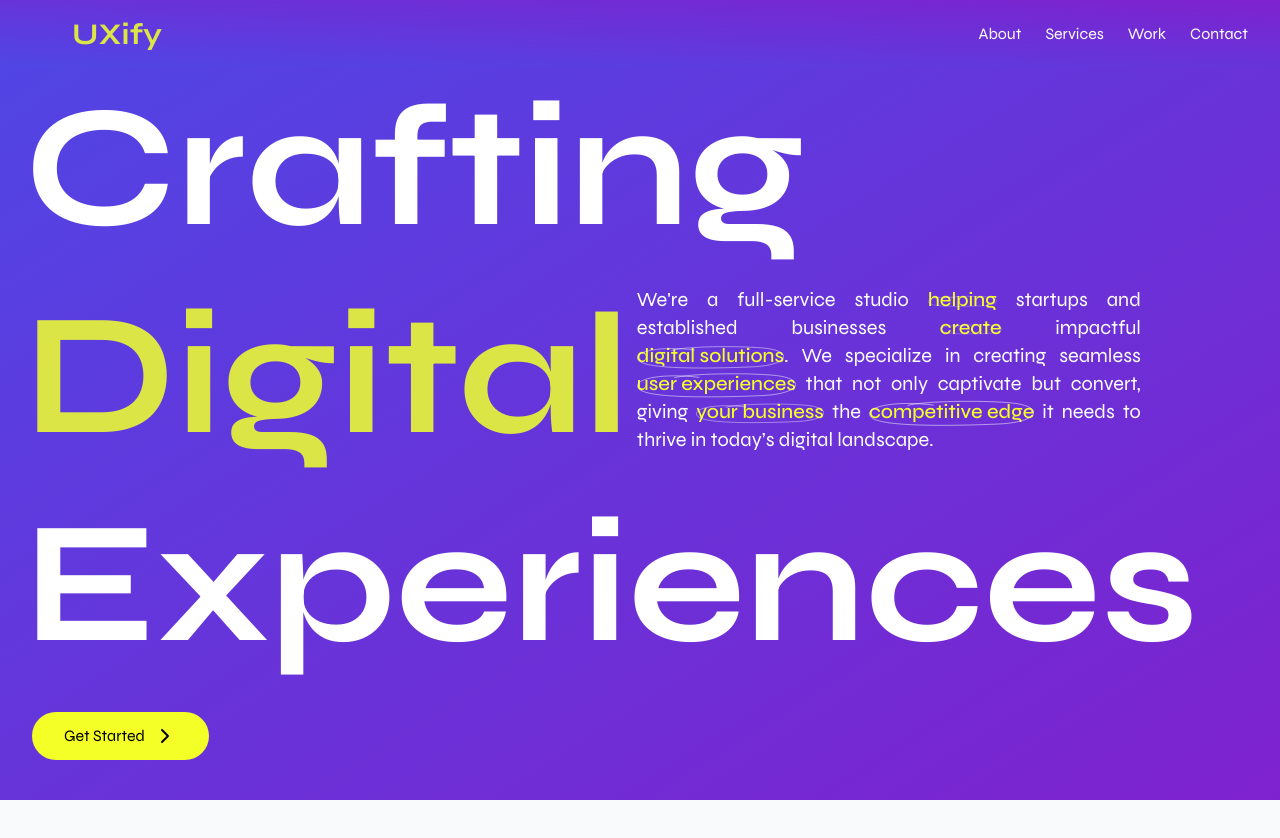
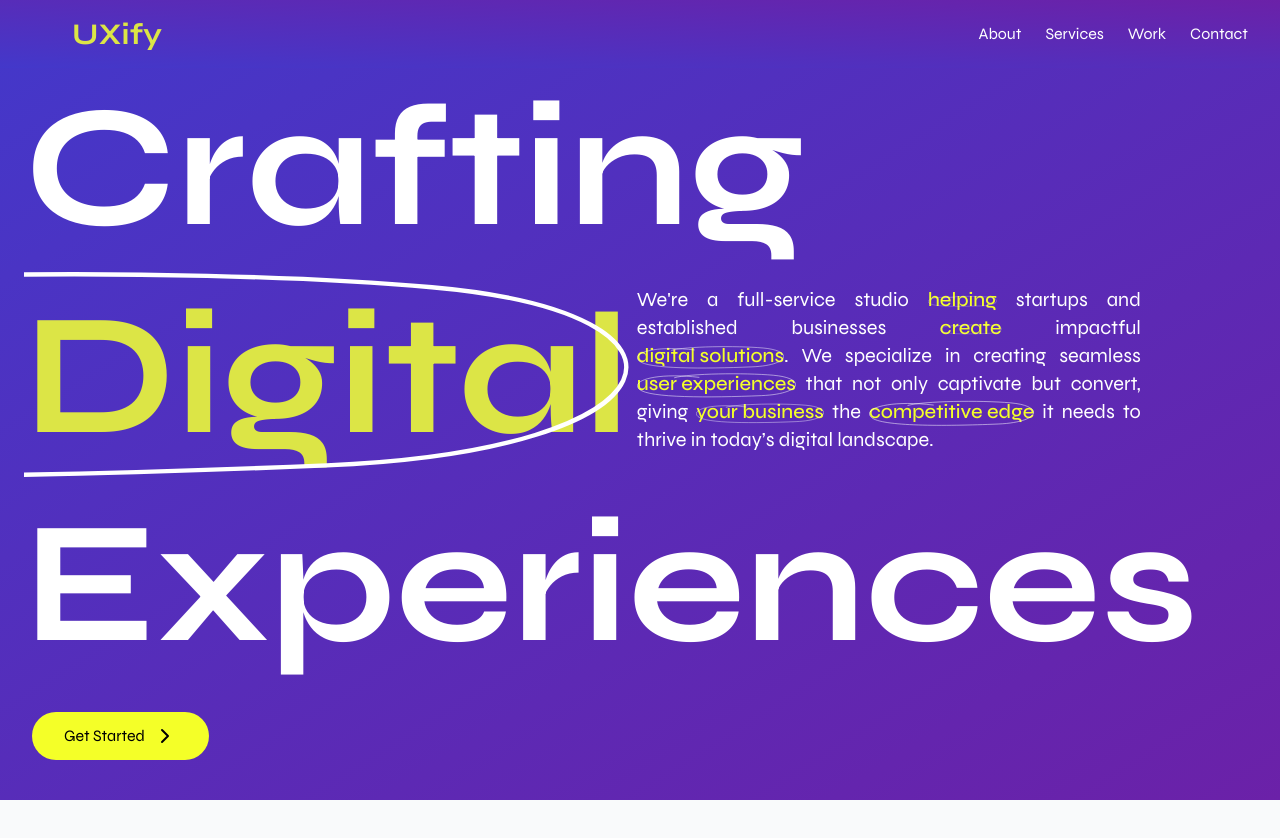
Before and after one commit to MeDeveloperWeb/uxify, a Next.js app: page / in a window 1280 px wide. Shown: the top 838 px of the page. Built offline with nearby package versions, Linux system fonts and the light colour scheme.

Commit message:
layout changes

```diff
--- a/src/components/cover.jsx
+++ b/src/components/cover.jsx
@@ -13,7 +13,7 @@ export default function Cover() {
   const { x, y } = useFollowPointer(ref, sectionRef, obstructRef);
 
   return (
-    <section className="bg-gradient-to-br from-indigo-600 to-purple-700 text-white min-h-screen px-4 lg:px-6 pt-6 flex flex-col justify-center overflow-hidden">
+    <section className="bg-gradient-to-br from-indigo-700 to-purple-800 text-white min-h-screen px-4 lg:px-6 pt-6 flex flex-col justify-center overflow-hidden">
       <div className="flex flex-col lg:flex-row items-center text-center w-full">
         <motion.h2
           className="text-[13.5vw] leading-[13vw] lg:leading-[26dvh] font-bold mb-6 text-start w-full"
@@ -24,11 +24,7 @@ export default function Cover() {
         >
           Crafting
           <br />
-          <HighlightedText
-            className="text-[#DCE546]"
-            onHover={true}
-            bgSizeClass="bg-cover"
-          >
+          <HighlightedText className="text-[#DCE546]" bgSizeClass="bg-cover">
             Digital
           </HighlightedText>
           <br />
--- a/src/components/higlightedText.jsx
+++ b/src/components/higlightedText.jsx
@@ -1,3 +1,5 @@
+import { motion } from "framer-motion";
+
 export default function HighlightedText({
   children,
   onHover = false,
@@ -10,18 +12,20 @@ export default function HighlightedText({
       <span className={`relative z-0 ${className}`} {...props}>
         {children}
       </span>
-      <span
-        className={`absolute inset-0 z-10 transition-transform duration-300 ease-in-out transform ${
-          onHover
-            ? "scale-x-100 lg:scale-x-0 lg:group-hover:scale-x-100"
-            : "scale-x-100"
-        } origin-left`}
+      <motion.span
+        className="absolute inset-0 z-0"
+        initial={{ scaleX: 0 }}
+        animate={{ scaleX: 1 }}
+        transition={{ duration: 0.5, ease: "easeInOut" }}
       >
         <span className="absolute inset-0 opacity-50"></span>
-        <span
-          className={`absolute inset-0 bg-[url('/hhc.svg')] bg-no-repeat animate-draw-highlight ${bgSizeClass}`}
-        ></span>
-      </span>
+        <motion.span
+          initial={{ backgroundPositionX: "0%" }}
+          animate={{ backgroundPositionX: "100%" }}
+          transition={{ duration: 0.7, ease: "linear" }}
+          className={`absolute inset-0 bg-[url('/hhc.svg')] bg-no-repeat animate-draw-highlight ${bgSizeClass} origin-left`}
+        ></motion.span>
+      </motion.span>
     </span>
   );
 }
--- a/src/components/navBar.jsx
+++ b/src/components/navBar.jsx
@@ -17,7 +17,7 @@ export default function NavBar() {
     return () => window.removeEventListener("resize", handleResize);
   }, []);
   return (
-    <div className="flex justify-between items-center py-4 px-8 fixed w-screen bg-gradient-to-tr from-indigo-600 to-purple-700 z-50">
+    <div className="flex justify-between items-center py-4 px-8 fixed w-screen bg-gradient-to-tr from-indigo-700 to-purple-800 z-50">
       <motion.h1
         className="text-3xl font-bold lg:px-10 text-[#DCE546]"
         initial={{ opacity: 0, y: -20 }}
--- a/src/hooks/useFollowPointer.jsx
+++ b/src/hooks/useFollowPointer.jsx
@@ -50,7 +50,7 @@ export function useFollowPointer(ref, boundaryRef, obstructRef) {
 
       // Adjust position if the element is overlapping with the obstructing element
       if (
-        //clampedX + elementWidth / 2 > obstructLeft &&
+        clampedX + elementWidth / 2 > obstructLeft &&
         clampedY + elementWidth / 2 > obstructTop &&
         clampedY < obstructBottom
       ) {
```
